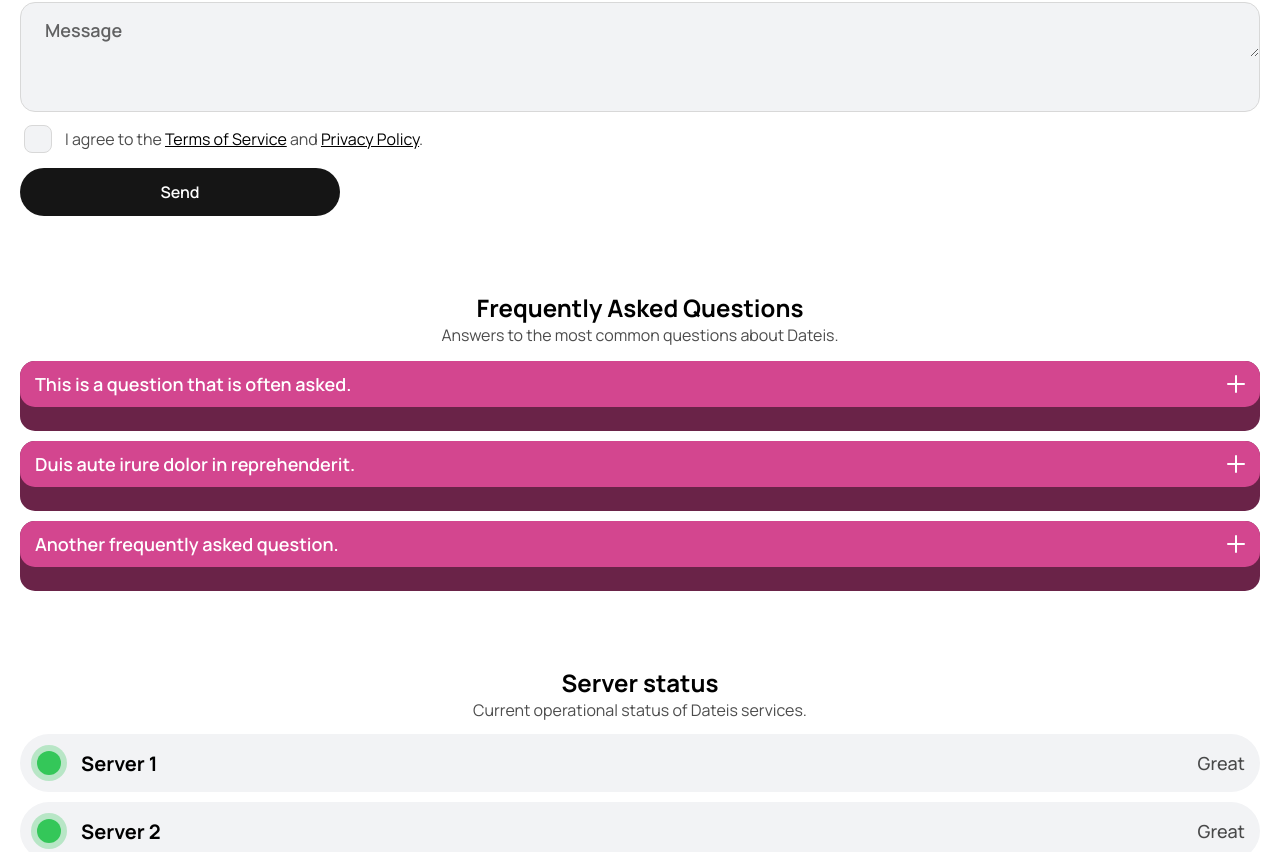
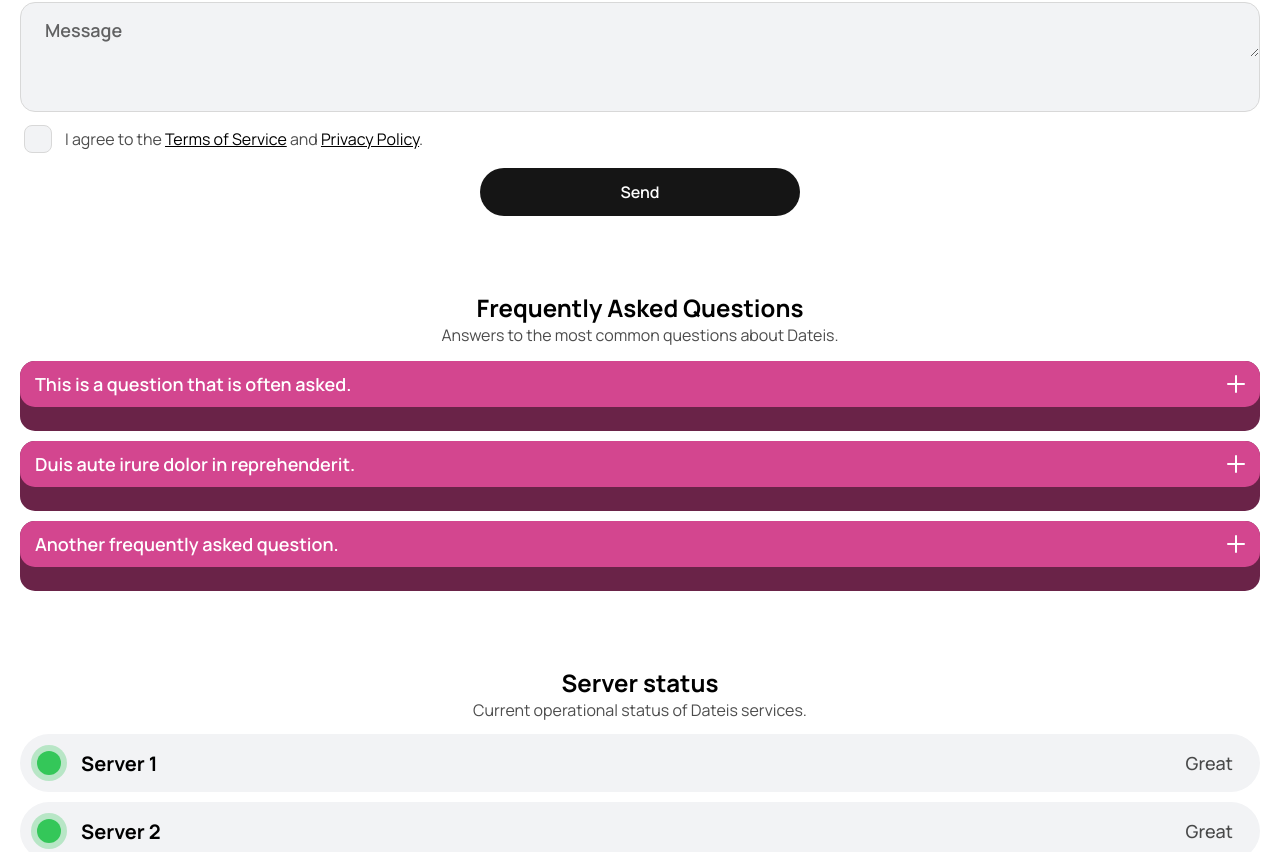
Before and after one commit to DATEIS/web, a website: page contacts.html in a window 1280 px wide. Shown: the part 883-1735 px from the top of the page. Drawn offline with Linux system fonts and the light colour scheme.

Commit message:
Fix buttons

```diff
--- a/contacts.html
+++ b/contacts.html
@@ -564,6 +564,21 @@
         margin-bottom: 5px;
       }
 
+      a.contact--link {
+        margin-left: auto;
+        margin-right: auto;
+      }
+
+      button.feedback--send {
+        margin-left: auto;
+        margin-right: auto;
+        display: block;
+      }
+
+      .status--list li {
+        padding-right: 27px;
+      }
+
       main {
         padding-bottom: 60px;
       }
```
